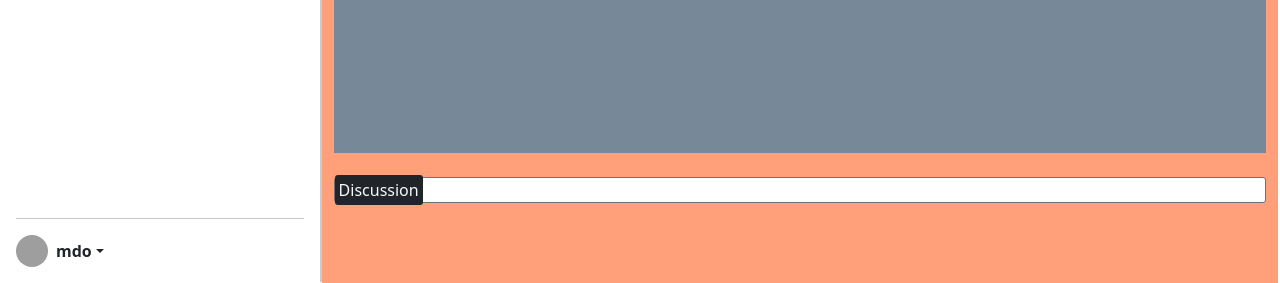
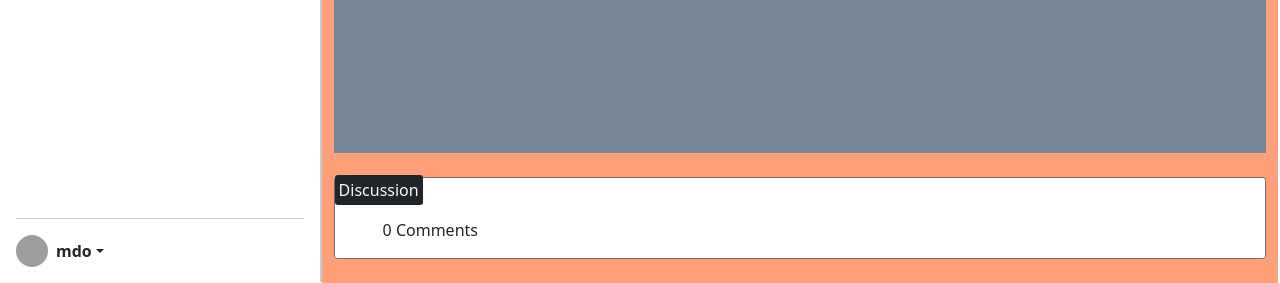
Before and after one commit to git-group-projects/LMSrepo, a Django app: page /dashboard/1 in a window 1280 px wide. Shown: the part 721-1004 px from the top of the page. Run offline with Django 3.2, Linux system fonts and the light colour scheme; data that the repository does not hold is empty; grey boxes are pictures that could not be loaded.

Commit message:
added video and comment box update

```diff
--- a/LMS/dashboard/templates/dashboard/post.html
+++ b/LMS/dashboard/templates/dashboard/post.html
@@ -90,6 +90,7 @@
       </div>
       <div class="comments-container my-4">
         <div class="title bg-dark text-light d-inline p-1">Discussion</div>
+        <div class="comments-count my-3 mx-5">0 Comments</div>
 
 
 
```
